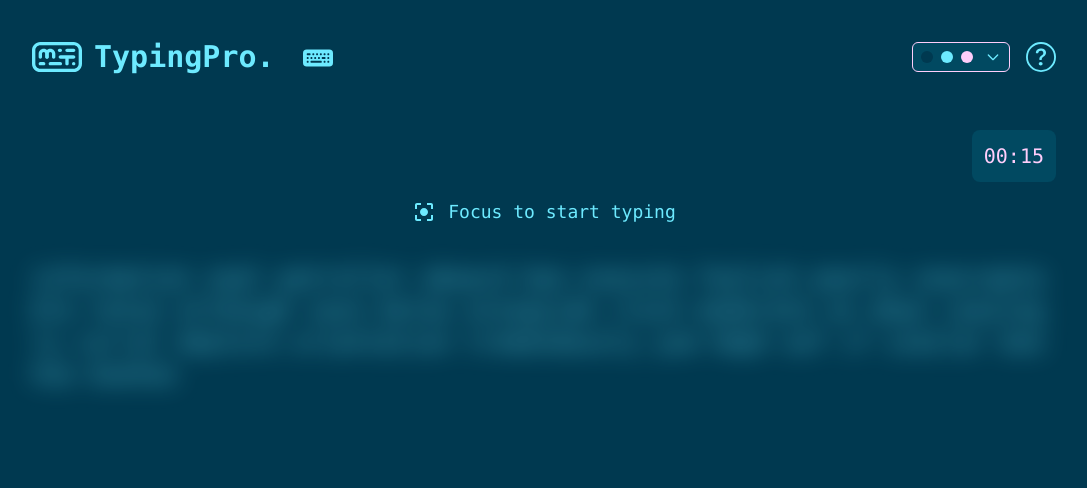
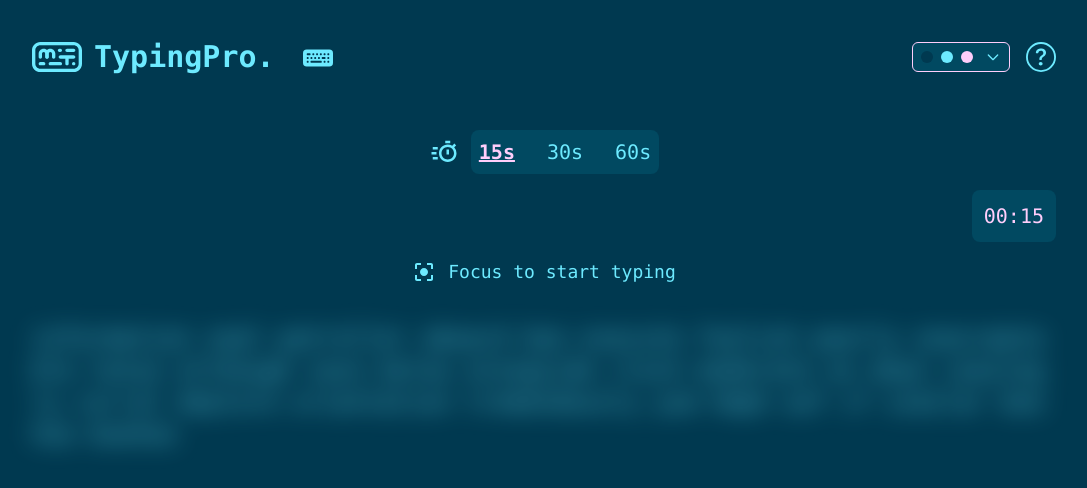
Before and after one commit to Knottykoder/typing_pro, a React (Vite) app: page / in a window 1280 px wide. Shown: the top 488 px of the page, without its empty margins (96-1183 px from the left). Built offline with nearby package versions, Linux system fonts and the light colour scheme.

Commit message:
add time category

```diff
--- a/src/App.tsx
+++ b/src/App.tsx
@@ -5,6 +5,7 @@ import WordWrapper from './components/WordWrapper';
 import WordContainer from './components/WordContainer';
 import UserTyped from './components/UserTyped';
 import Countdown from './components/CountDown';
+import TimeCategory from './components/TimeCategory';
 
 function App() {
   const { systemTheme } = useThemeContext();
@@ -12,8 +13,11 @@ function App() {
     wordContainerFocused,
     countdown,
     word,
+    time,
     charTyped,
     checkCharacter,
+    setLocalStorageValue,
+    setTime,
     setWordContainerFocused,
     resetCountdown,
     restartTest,
@@ -35,6 +39,12 @@ function App() {
       >
 
             <Header restart={restartTest} closeAboutModal={closeModal} openAboutModal={openModal}/>
+            <TimeCategory
+              time={time}
+              setLocalStorage={setLocalStorageValue}
+              setTime={setTime}
+              restart={restartTest}
+            />
             <Countdown countdown={countdown} reset={resetCountdown} />
             <WordWrapper
               focused={wordContainerFocused}
--- /dev/null
+++ b/src/components/TimeCategory.tsx
@@ -0,0 +1,82 @@
+import { useContext } from 'react';
+
+import { BiTimer } from 'react-icons/bi';
+
+import { ThemeContext } from '../context/ThemeContext';
+import { Theme } from '../types';
+
+type TimeCategoryProps = {
+  time: number;
+  setTime: (value: number) => void;
+  setLocalStorage: (key: string, value: number | Theme) => void;
+  restart: () => void;
+};
+
+const TimeCategory = ({
+  time,
+  setTime,
+  restart,
+  setLocalStorage,
+}: TimeCategoryProps) => {
+  const { systemTheme } = useContext(ThemeContext);
+
+  return (
+    <div className='flex items-center justify-center gap-3'>
+      <BiTimer className='text-3xl' />
+      <div
+        className='flex gap-4 rounded-lg'
+        style={{
+          backgroundColor: systemTheme.background.secondary,
+        }}
+      >
+        <span
+          className={`category ${
+            time === 15000 ? 'font-bold underline' : ''
+          } hover:underline`}
+          onClick={() => {
+            setTime(15000);
+            setLocalStorage('time', 15000);
+            restart();
+          }}
+          style={{
+            color: time === 15000 ? systemTheme.text.secondary : '',
+          }}
+        >
+          15s
+        </span>
+        <span
+          className={`category ${
+            time === 30000 ? 'font-bold underline' : ''
+          } hover:underline`}
+          onClick={() => {
+            setTime(30000);
+            setLocalStorage('time', 30000);
+            restart();
+          }}
+          style={{
+            color: time === 30000 ? systemTheme.text.secondary : '',
+          }}
+        >
+          30s
+        </span>
+        <span
+          className={`category ${
+            time === 60000 ? 'font-bold underline' : ''
+          } hover:underline`}
+          onClick={() => {
+            setTime(60000);
+            setLocalStorage('time', 60000);
+            restart();
+          }}
+          style={{
+            color: time === 60000 ? systemTheme.text.secondary : '',
+          }}
+        >
+          60s
+        </span>
+      </div>
+    </div>
+  );
+};
+
+export default TimeCategory;
```
